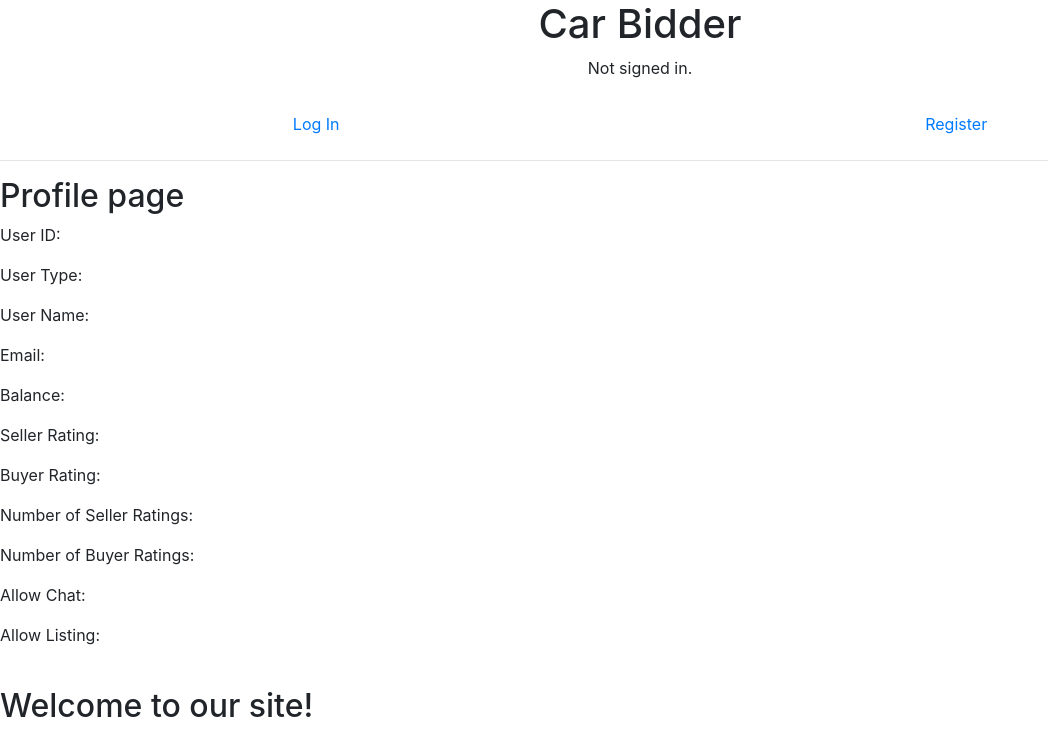
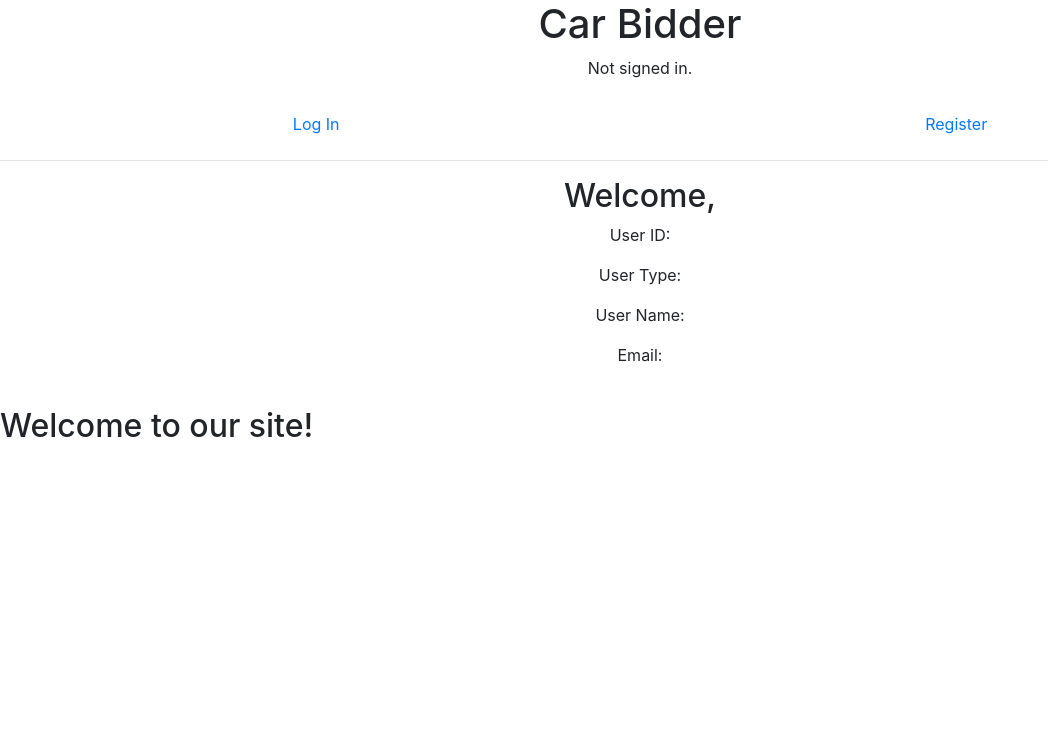
Before and after one commit to laurahuang106/CarBidder-Bidding-Platform, a Django app: page /profile/ in a window 1280 px wide. Shown: the top 756 px of the page, without its empty margins (0-1048 px from the left). Run offline with Django 4.2, Linux system fonts and the light colour scheme; some libraries are stand-ins or nearby versions.

Commit message:
edit profile ui

```diff
--- a/templates/profile.html
+++ b/templates/profile.html
@@ -43,26 +43,18 @@
     }
 </style>
 
-
-<h2>Profile page</h2>
-
-<p>User ID: {{ user_id }}</p>
-<p>User Type: {{ user_type }}</p>
-<p>User Name: {{ user_name }}</p>
-<p>Email: {{ email }}</p>
-<p>Balance: {{ balance }}</p>
-<p>Seller Rating: {{ seller_rating }}</p>
-<p>Buyer Rating: {{ buyer_rating }}</p>
-<p>Number of Seller Ratings: {{ num_of_seller_rating }}</p>
-<p>Number of Buyer Ratings: {{ num_of_buyer_rating }}</p>
-<p>Allow Chat: {{ is_allow_chat }}</p>
-<p>Allow Listing: {{ is_allow_list }}</p>
-
+<div style="text-align: center;">
+    <h2>Welcome, <strong>{{ user_name }}</strong></h2>
+    <p>User ID: <strong>{{ user_id }}</strong></p>
+    <p>User Type: <strong>{{ user_type }}</strong></p>
+    <p>User Name: <strong>{{ user_name }}</strong></p>
+    <p>Email: <strong>{{ email }}</strong></p>
+</div>
 </br>
 
 {% if user_type == "ADMIN" %}
     <!-- Content for admin users -->
-    <div>
+    <div style="text-align: center;">
         <h2>Admin Dashboard</h2>
         <!-- More admin-specific content here -->
         <a class="nav-link" href="{% url 'report' %}">Violation Report</a>
@@ -73,13 +65,17 @@
 
 {% elif user_type == "NORMAL_USER" %}
     <!-- Content for normal users -->
-    <div>
-        <h2>Welcome, normal user!</h2>
+    <div style="text-align: center;">
+        <p>Seller Rating: <strong>{{ seller_rating }}</strong> Number of Seller Ratings: <strong>{{ num_of_seller_rating }}</strong></p>
+        <p>Buyer Rating: <strong>{{ buyer_rating }}</strong> Number of Buyer Ratings: <strong>{{ num_of_buyer_rating }}</strong></p>
+        <p>Allow Chat: <strong>{% if is_allow_chat %}Yes{% else %}No{% endif %}</strong></p>
+        <p>Allow Listing: <strong>{% if is_allow_list %}Yes{% else %}No{% endif %}</strong></p>
         </br>
 
         <!-- Form for adding funds to own balance -->
         <div>
             <h2>Add Funds to Your Balance</h2>
+            <p>Current Balance: {{ balance }}</p>
             <form method="post" action="{% url 'add_funds' %}">
                 {% csrf_token %}
                 <label for="amount">Amount:</label>
```
